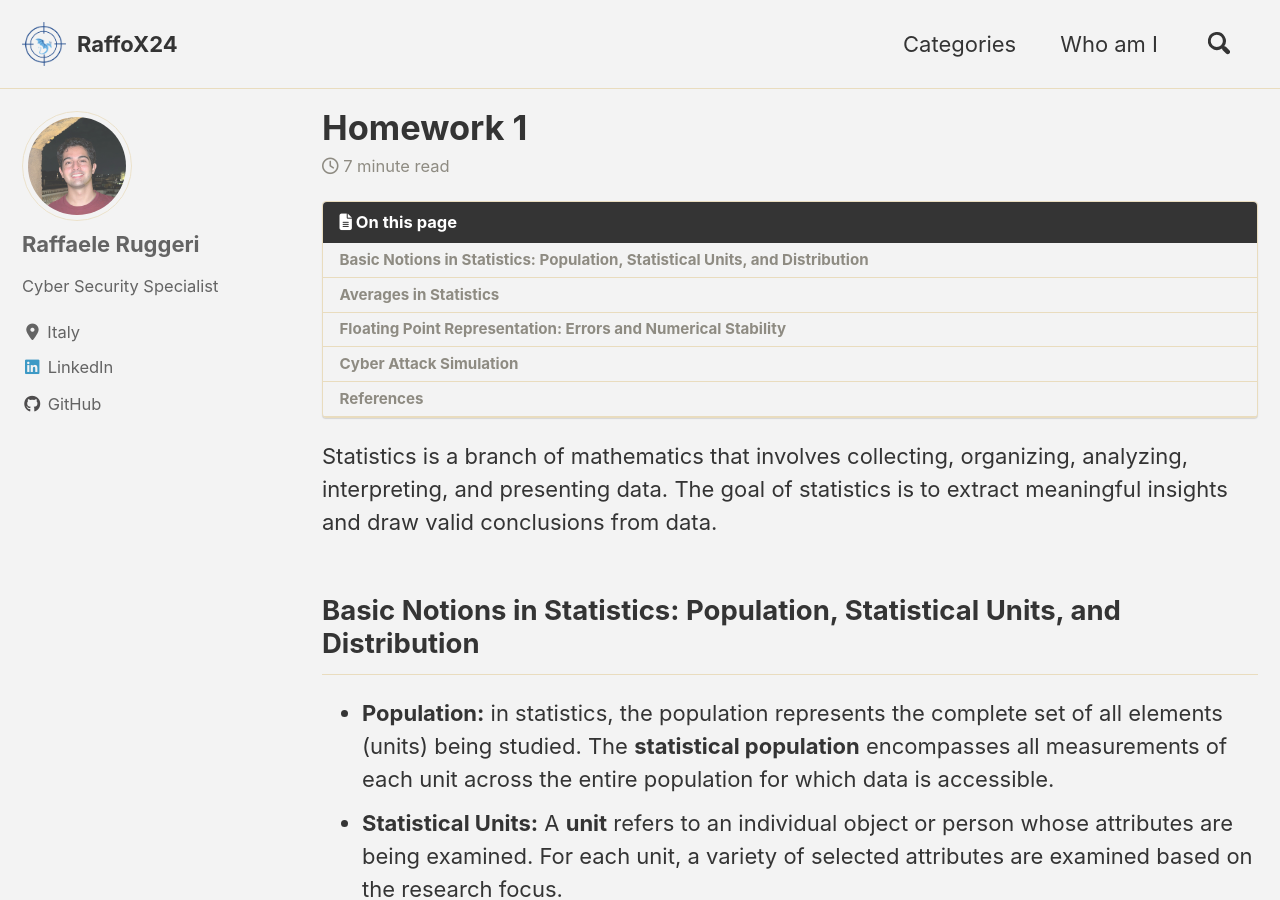
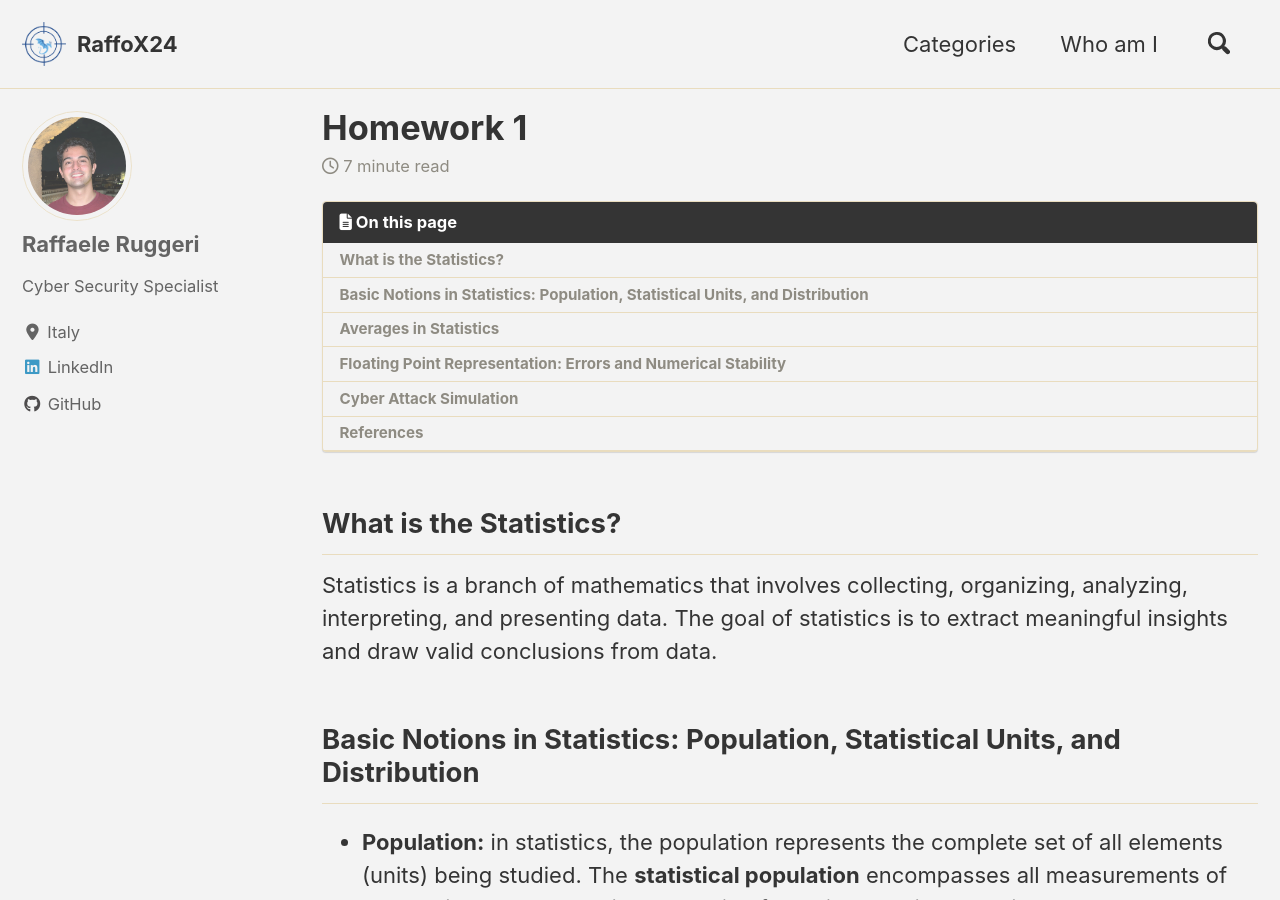
Before and after one commit to Raffo24/raffo24.github.io, a Jekyll site: the page built from _posts/statistics/2022-08-26-hw1.md, in a window 1280 px wide and 900 px high. Built offline with Jekyll 4.4.1, drawn with Linux system fonts in a browser that asks for light colours; cached includes are drawn as plain includes; nearby versions of some CDN libraries; formulas are drawn with MathJax 3.

Commit message:
Update 2022-08-26-hw1.md

```diff
--- a/_posts/statistics/2022-08-26-hw1.md
+++ b/_posts/statistics/2022-08-26-hw1.md
@@ -10,6 +10,7 @@ categories:
 toc: true
 ---
 
+## What is the Statistics?
 
 Statistics is a branch of mathematics that involves collecting, organizing, analyzing, interpreting, and presenting data.
 The goal of statistics is to extract meaningful insights and draw valid conclusions from data.
```
